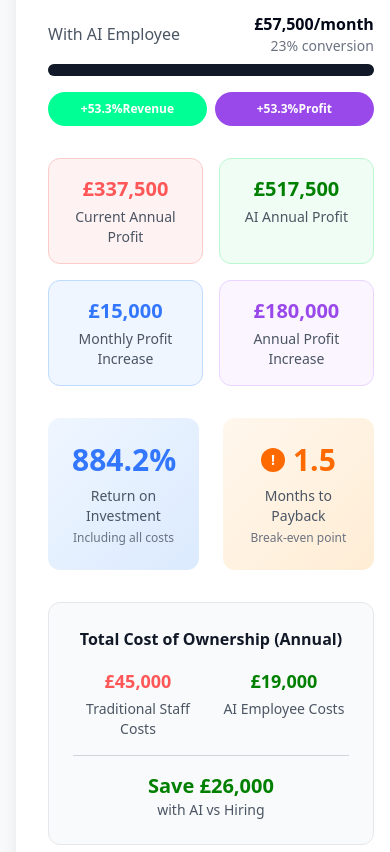
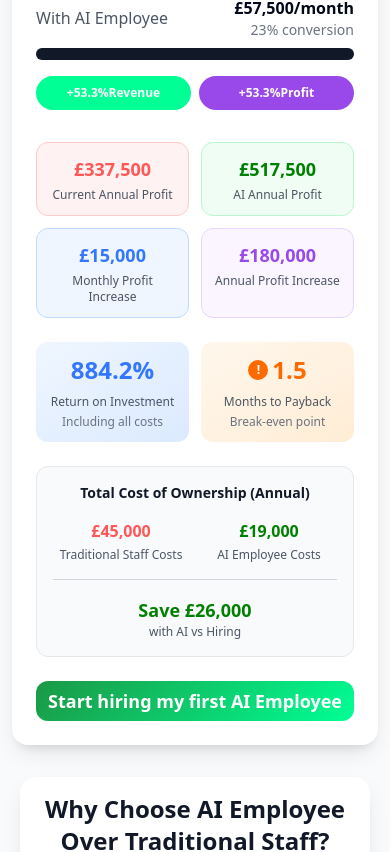
Before and after one commit to kur0s4ki/humX, a React (Vite) app: page / in a window 390 px wide. Shown: the part 2734-3586 px from the top of the page. Built offline with nearby package versions, Linux system fonts and the light colour scheme.

Commit message:
refactor: improve layout responsiveness and enhance styling in ROICalculator and index.css

```diff
--- a/src/components/ROICalculator.tsx
+++ b/src/components/ROICalculator.tsx
@@ -240,8 +240,8 @@ const ROICalculator = () => {
   );
 
   return (
-    <div className="min-h-screen bg-gray-50 py-8 px-4">
-      <div className="max-w-7xl mx-auto">
+    <div className="min-h-screen bg-gray-50 py-8 px-3 sm:px-4 w-full overflow-x-hidden">
+      <div className="max-w-7xl mx-auto w-full min-w-0">
         {/* Header */}
         <div className="text-center mb-12">
           <Badge className="mb-6 bg-purple-primary text-white px-6 py-2 text-sm font-medium">
@@ -257,9 +257,9 @@ const ROICalculator = () => {
         </div>
 
         {/* Main Calculator Grid - Three Columns */}
-        <div className="grid lg:grid-cols-3 gap-8">
+        <div className="w-full min-w-0 grid grid-cols-1 lg:grid-cols-3 gap-6 lg:gap-8">
           {/* Left Panel - Business Inputs */}
-          <div className="bg-gradient-purple rounded-2xl p-8 text-white shadow-card">
+          <div className="w-full min-w-0 bg-gradient-purple rounded-2xl p-6 lg:p-8 text-white shadow-card overflow-hidden">
             <h2 className="text-2xl font-bold mb-8 flex items-center">
               <Briefcase className="w-6 h-6 mr-2" />
               Business Parameters
@@ -292,13 +292,13 @@ const ROICalculator = () => {
                   <HelpCircle className="w-4 h-4 ml-2 opacity-70" />
                 </label>
               </TooltipWrapper>
-              <div className="relative">
+              <div className="relative w-full">
                 <span className="absolute left-3 top-1/2 transform -translate-y-1/2 text-lg">£</span>
                 <Input
                   type="number"
                   value={averageSaleValue}
                   onChange={(e) => setAverageSaleValue(Number(e.target.value) || 0)}
-                  className="pl-8 bg-white/10 border-white/20 text-white placeholder-white/60 text-lg h-12 [&::-webkit-outer-spin-button]:appearance-none [&::-webkit-inner-spin-button]:appearance-none [-moz-appearance:textfield]"
+                  className="w-full pl-8 bg-white/10 border-white/20 text-white placeholder-white/60 text-lg h-12 [&::-webkit-outer-spin-button]:appearance-none [&::-webkit-inner-spin-button]:appearance-none [-moz-appearance:textfield]"
                   placeholder="2500"
                 />
               </div>
@@ -353,13 +353,13 @@ const ROICalculator = () => {
                   <HelpCircle className="w-4 h-4 ml-2 opacity-70" />
                 </label>
               </TooltipWrapper>
-              <div className="relative">
+              <div className="relative w-full">
                 <span className="absolute left-3 top-1/2 transform -translate-y-1/2 text-lg">£</span>
                 <Input
                   type="number"
                   value={monthlyMarketingSpend}
                   onChange={(e) => setMonthlyMarketingSpend(Number(e.target.value) || 0)}
-                  className="pl-8 bg-white/10 border-white/20 text-white placeholder-white/60 text-lg h-12 [&::-webkit-outer-spin-button]:appearance-none [&::-webkit-inner-spin-button]:appearance-none [-moz-appearance:textfield]"
+                  className="w-full pl-8 bg-white/10 border-white/20 text-white placeholder-white/60 text-lg h-12 [&::-webkit-outer-spin-button]:appearance-none [&::-webkit-inner-spin-button]:appearance-none [-moz-appearance:textfield]"
                   placeholder="0"
                 />
               </div>
@@ -375,7 +375,7 @@ const ROICalculator = () => {
           </div>
 
           {/* Middle Panel - Cost Comparison */}
-          <div className="bg-white rounded-2xl p-8 shadow-card border border-gray-200">
+          <div className="w-full min-w-0 bg-white rounded-2xl p-6 lg:p-8 shadow-card border border-gray-200 overflow-hidden">
             <h2 className="text-2xl font-bold mb-8 text-gray-900 flex items-center">
               <Users className="w-6 h-6 mr-2 text-blue-roi" />
               Cost Comparison
@@ -542,14 +542,14 @@ const ROICalculator = () => {
                   />
                 </div>
                 <div className="text-sm text-gray-600">
-                  Savings vs Hiring Traditional Staff
+                  Savings with AI Employee vs Hiring Traditional Staff
                 </div>
               </div>
             </div>
           </div>
 
           {/* Right Panel - Enhanced Results */}
-          <div className="bg-white rounded-2xl p-8 shadow-card">
+          <div className="w-full min-w-0 bg-white rounded-2xl p-6 lg:p-8 shadow-card overflow-hidden">
             <h2 className="text-2xl font-bold mb-8 text-gray-900 flex items-center">
               <TrendingUp className="w-6 h-6 mr-2 text-green-secondary" />
               Comprehensive Results
@@ -614,106 +614,106 @@ const ROICalculator = () => {
             </div>
 
             {/* Key Metrics Grid */}
-            <div className="grid grid-cols-2 gap-4 mb-8">
-              <div className="bg-red-50 border border-red-200 rounded-xl p-4 text-center">
-                <div className="text-xl font-bold text-red-metric mb-1">
+            <div className="grid grid-cols-2 gap-3 sm:gap-4 mb-6 sm:mb-8">
+              <div className="bg-red-50 border border-red-200 rounded-xl p-3 sm:p-4 text-center">
+                <div className="text-lg sm:text-xl font-bold text-red-metric mb-1">
                   <AnimatedNumber
                     value={results.currentAnnualProfit}
                     formatFn={formatCurrencyAnimated}
                   />
                 </div>
-                <div className="text-sm text-gray-600">Current Annual Profit</div>
+                <div className="text-xs sm:text-sm text-gray-600">Current Annual Profit</div>
               </div>
 
-              <div className="bg-green-50 border border-green-200 rounded-xl p-4 text-center">
-                <div className="text-xl font-bold text-green-metric mb-1">
+              <div className="bg-green-50 border border-green-200 rounded-xl p-3 sm:p-4 text-center">
+                <div className="text-lg sm:text-xl font-bold text-green-metric mb-1">
                   <AnimatedNumber
                     value={results.aiAnnualProfit}
                     formatFn={formatCurrencyAnimated}
                   />
                 </div>
-                <div className="text-sm text-gray-600">AI Annual Profit</div>
+                <div className="text-xs sm:text-sm text-gray-600">AI Annual Profit</div>
               </div>
 
-              <div className="bg-blue-50 border border-blue-200 rounded-xl p-4 text-center">
-                <div className="text-xl font-bold text-blue-roi mb-1">
+              <div className="bg-blue-50 border border-blue-200 rounded-xl p-3 sm:p-4 text-center">
+                <div className="text-lg sm:text-xl font-bold text-blue-roi mb-1">
                   <AnimatedNumber
                     value={results.monthlyProfitIncrease}
                     formatFn={formatCurrencyAnimated}
                   />
                 </div>
-                <div className="text-sm text-gray-600">Monthly Profit Increase</div>
+                <div className="text-xs sm:text-sm text-gray-600">Monthly Profit Increase</div>
               </div>
 
-              <div className="bg-purple-50 border border-purple-200 rounded-xl p-4 text-center">
-                <div className="text-xl font-bold text-purple-primary mb-1">
+              <div className="bg-purple-50 border border-purple-200 rounded-xl p-3 sm:p-4 text-center">
+                <div className="text-lg sm:text-xl font-bold text-purple-primary mb-1">
                   <AnimatedNumber
                     value={results.annualProfitIncrease}
                     formatFn={formatCurrencyAnimated}
                   />
                 </div>
-                <div className="text-sm text-gray-600">Annual Profit Increase</div>
+                <div className="text-xs sm:text-sm text-gray-600">Annual Profit Increase</div>
               </div>
             </div>
 
             {/* ROI and Payback */}
-            <div className="grid grid-cols-2 gap-6 mb-8">
-              <div className="text-center p-6 bg-gradient-to-br from-blue-50 to-blue-100 rounded-xl">
-                <div className="text-3xl font-bold text-blue-roi mb-2">
+            <div className="grid grid-cols-2 gap-3 sm:gap-6 mb-6 sm:mb-8">
+              <div className="text-center p-3 sm:p-6 bg-gradient-to-br from-blue-50 to-blue-100 rounded-xl">
+                <div className="text-2xl sm:text-3xl font-bold text-blue-roi mb-2">
                   <AnimatedNumber
                     value={results.roi}
                     formatFn={formatPercentageAnimated}
                   />
                 </div>
-                <div className="text-sm text-gray-600 font-medium">Return on Investment</div>
+                <div className="text-xs sm:text-sm text-gray-600 font-medium">Return on Investment</div>
                 <div className="text-xs text-gray-500 mt-1">Including all costs</div>
               </div>
 
-              <div className="text-center p-6 bg-gradient-to-br from-orange-50 to-orange-100 rounded-xl">
-                <div className="text-3xl font-bold text-orange-payback mb-2 flex items-center justify-center">
-                  <span className="w-6 h-6 rounded-full bg-orange-payback text-white text-sm flex items-center justify-center mr-2">!</span>
+              <div className="text-center p-3 sm:p-6 bg-gradient-to-br from-orange-50 to-orange-100 rounded-xl">
+                <div className="text-2xl sm:text-3xl font-bold text-orange-payback mb-2 flex items-center justify-center">
+                  <span className="w-5 h-5 sm:w-6 sm:h-6 rounded-full bg-orange-payback text-white text-xs sm:text-sm flex items-center justify-center mr-1 sm:mr-2">!</span>
                   <AnimatedNumber
                     value={results.paybackMonths}
                     formatFn={(val) => val.toFixed(1)}
                   />
                 </div>
-                <div className="text-sm text-gray-600 font-medium">Months to Payback</div>
+                <div className="text-xs sm:text-sm text-gray-600 font-medium">Months to Payback</div>
                 <div className="text-xs text-gray-500 mt-1">Break-even point</div>
               </div>
             </div>
 
             {/* Total Cost of Ownership Summary */}
-            <div className="mb-8 p-6 bg-gray-50 rounded-xl border border-gray-200">
-              <h4 className="font-semibold text-gray-900 mb-4 text-center">Total Cost of Ownership (Annual)</h4>
-              <div className="grid grid-cols-2 gap-4">
+            <div className="mb-6 sm:mb-8 p-4 sm:p-6 bg-gray-50 rounded-xl border border-gray-200">
+              <h4 className="font-semibold text-gray-900 mb-4 text-center text-sm sm:text-base">Total Cost of Ownership (Annual)</h4>
+              <div className="grid grid-cols-2 gap-3 sm:gap-4">
                 <div className="text-center">
-                  <div className="text-lg font-bold text-red-metric mb-1">
+                  <div className="text-base sm:text-lg font-bold text-red-metric mb-1">
                     <AnimatedNumber
                       value={results.totalEmployeeCosts}
                       formatFn={formatCurrencyAnimated}
                     />
                   </div>
-                  <div className="text-sm text-gray-600">Traditional Staff Costs</div>
+                  <div className="text-xs sm:text-sm text-gray-600">Traditional Staff Costs</div>
                 </div>
                 <div className="text-center">
-                  <div className="text-lg font-bold text-green-metric mb-1">
+                  <div className="text-base sm:text-lg font-bold text-green-metric mb-1">
                     <AnimatedNumber
                       value={results.totalAiCosts}
                       formatFn={formatCurrencyAnimated}
                     />
                   </div>
-                  <div className="text-sm text-gray-600">AI Employee Costs</div>
+                  <div className="text-xs sm:text-sm text-gray-600">AI Employee Costs</div>
                 </div>
               </div>
               <div className="mt-4 pt-4 border-t border-gray-300 text-center">
-                <div className={`text-xl font-bold ${results.totalSavings > 0 ? 'text-green-metric' : 'text-red-metric'}`}>
+                <div className={`text-lg sm:text-xl font-bold ${results.totalSavings > 0 ? 'text-green-metric' : 'text-red-metric'}`}>
                   {results.totalSavings > 0 ? 'Save ' : 'Additional Cost: '}
                   <AnimatedNumber
                     value={Math.abs(results.totalSavings)}
                     formatFn={formatCurrencyAnimated}
                   />
                 </div>
-                <div className="text-sm text-gray-600">with AI vs Hiring</div>
+                <div className="text-xs sm:text-sm text-gray-600">with AI vs Hiring</div>
               </div>
             </div>
 
@@ -725,8 +725,8 @@ const ROICalculator = () => {
         </div>
 
         {/* Additional Information Section */}
-        <div className="mt-12 max-w-4xl mx-auto">
-          <div className="bg-white rounded-2xl p-8 shadow-card">
+        <div className="mt-8 sm:mt-12 max-w-4xl mx-auto px-2">
+          <div className="bg-white rounded-2xl p-4 sm:p-6 lg:p-8 shadow-card">
             <h3 className="text-2xl font-bold text-gray-900 mb-6 text-center">
               Why Choose AI Employee Over Traditional Staff?
             </h3>
--- a/src/index.css
+++ b/src/index.css
@@ -49,9 +49,18 @@ All colors MUST be HSL.
     --orange-payback: 25 100% 50%;
 
     /* Gradients */
-    --gradient-purple: linear-gradient(135deg, hsl(var(--purple-primary)), hsl(220 100% 60%));
-    --gradient-green: linear-gradient(135deg, hsl(var(--green-secondary)), hsl(var(--green-primary)));
-    --shadow-card: 0 10px 25px -5px rgba(0, 0, 0, 0.1), 0 8px 10px -6px rgba(0, 0, 0, 0.1);
+    --gradient-purple: linear-gradient(
+      135deg,
+      hsl(var(--purple-primary)),
+      hsl(220 100% 60%)
+    );
+    --gradient-green: linear-gradient(
+      135deg,
+      hsl(var(--green-secondary)),
+      hsl(var(--green-primary))
+    );
+    --shadow-card: 0 10px 25px -5px rgba(0, 0, 0, 0.1),
+      0 8px 10px -6px rgba(0, 0, 0, 0.1);
 
     --sidebar-background: 0 0% 98%;
 
@@ -116,5 +125,15 @@ All colors MUST be HSL.
 
   body {
     @apply bg-background text-foreground;
+    overflow-x: hidden;
+  }
+
+  html {
+    overflow-x: hidden;
+  }
+
+  #root {
+    width: 100%;
+    overflow-x: hidden;
   }
 }
```
